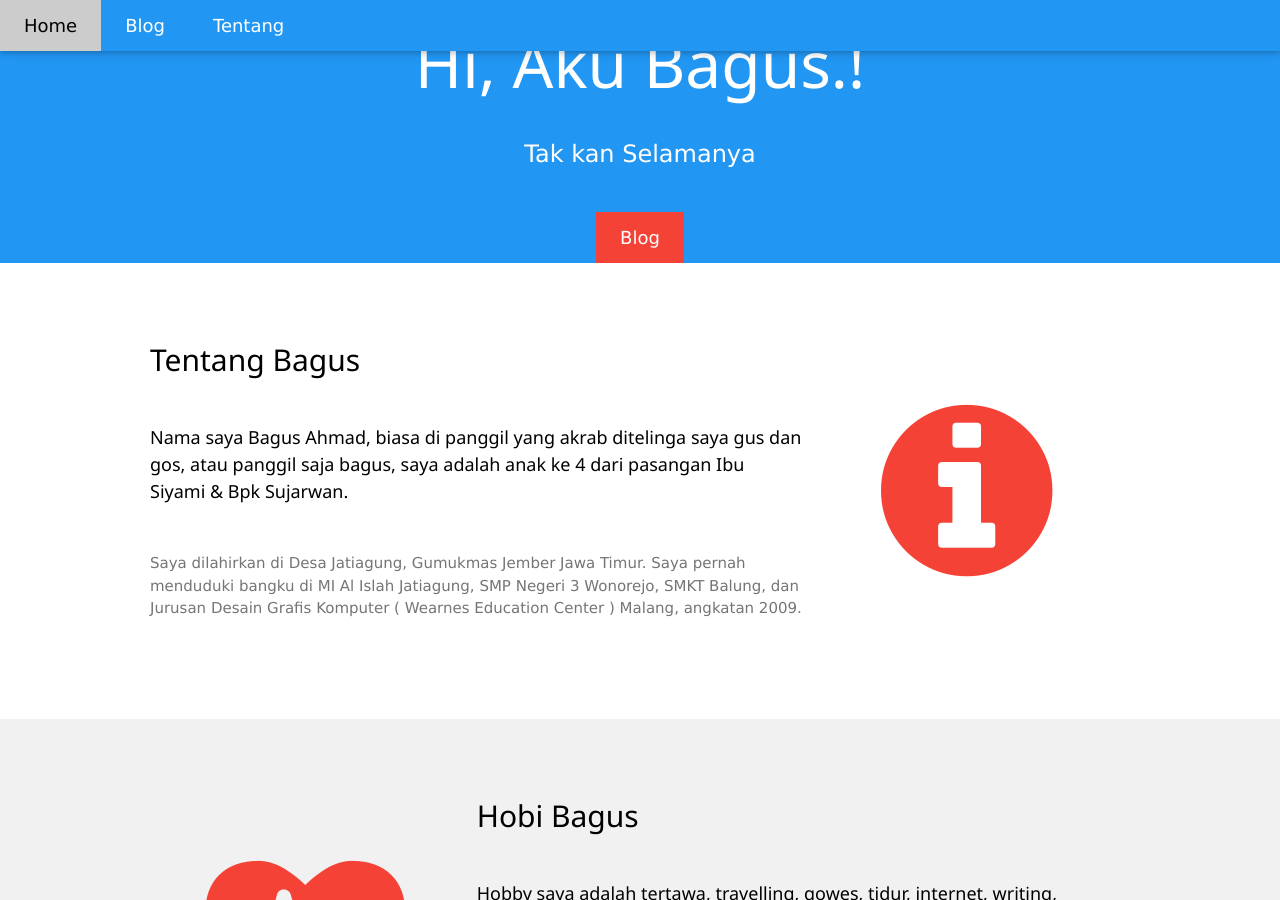
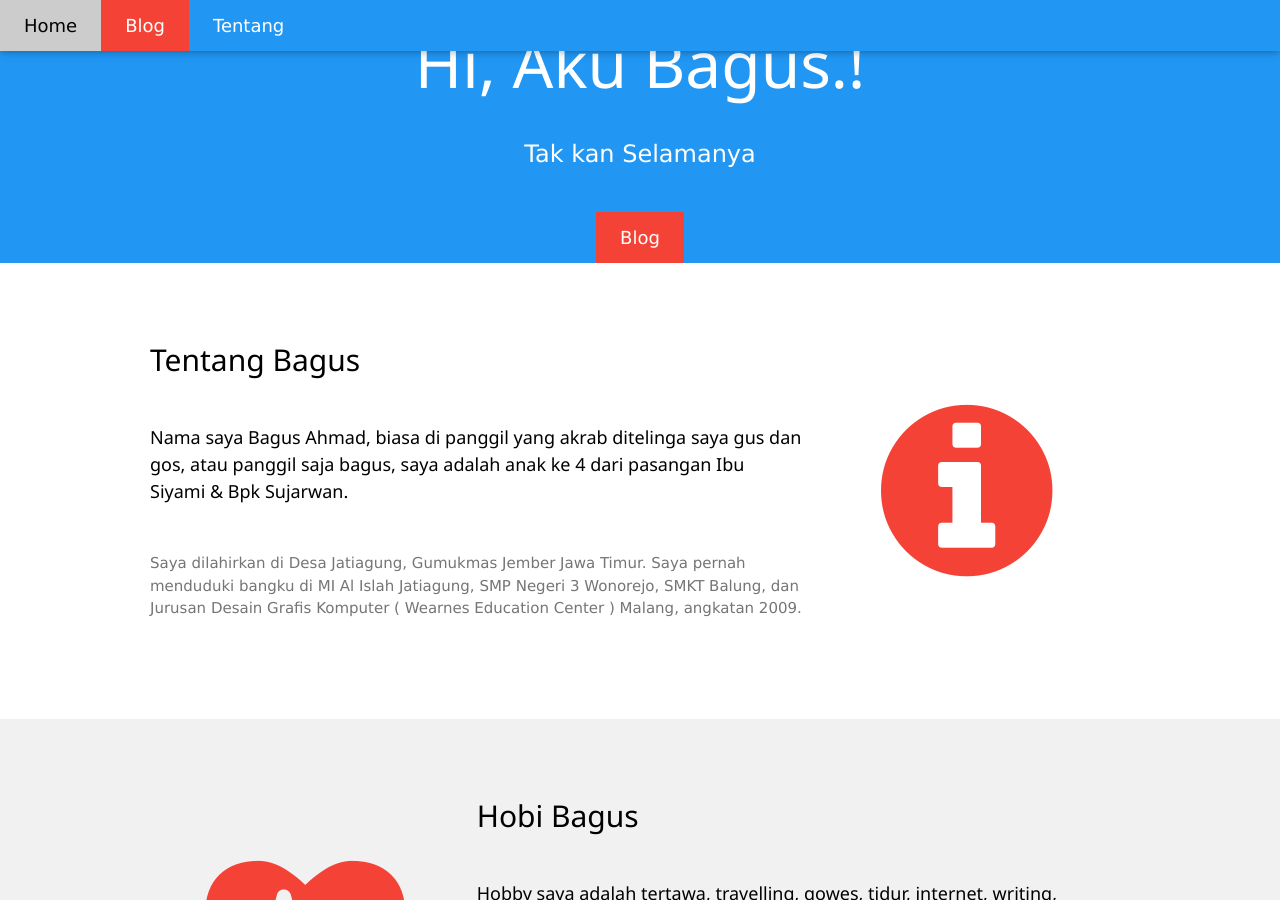
Before and after one commit to Bagus18/Bagus18.github.io, a Jekyll site: the page built from index.md, in a window 1280 px wide and 900 px high. Built offline with Jekyll 4.4.1, drawn with Linux system fonts in a browser that asks for light colours; nearby versions of some CDN libraries; library files that are not in the unit come from our copies.

Commit message:
Update Thu, Nov 02, 2017  4:07:20 PM

```diff
--- a/_includes/gulu.html
+++ b/_includes/gulu.html
@@ -3,7 +3,7 @@
   <div class="w3-bar w3-blue w3-card-2 w3-left-align w3-large">
     <a class="w3-bar-item w3-button w3-hide-medium w3-hide-large w3-opennav w3-right w3-padding-large w3-hover-white w3-large w3-blue" href="javascript:void(0);" onclick="myFunction()" title="Toggle Navigation Menu"><i class="fa fa-bars"></i></a>
 	 {% if page.url == '/' %}<a class="w3-bar-item w3-button w3-padding-large w3-white"{% else %}<a class="w3-bar-item w3-button w3-padding-large w3-hover-white"{% endif %} href="/">Home</a>
-	{% if page.url == '/blog/' %}<a class="w3-bar-item w3-button w3-padding-large w3-white"{% else %}<a class="w3-bar-item w3-button w3-padding-large w3-hover-white"{% endif %} href="/blog/">Blog</a>
+	<a class="w3-bar-item w3-button w3-padding-large w3-red" href="/blog/">Blog</a>
 	{% if page.url == '/about/' %}<a  class="w3-bar-item w3-button w3-padding-large w3-white"{% else %}<a class="w3-bar-item w3-button w3-hide-small w3-padding-large w3-hover-white"{% endif %} href="/about/">Tentang</a>
     <!-- <a href="#" class="w3-bar-item w3-button w3-hide-small w3-padding-large w3-hover-white">Link 2</a>
     <a href="#" class="w3-bar-item w3-button w3-hide-small w3-padding-large w3-hover-white">Link 3</a>
```
